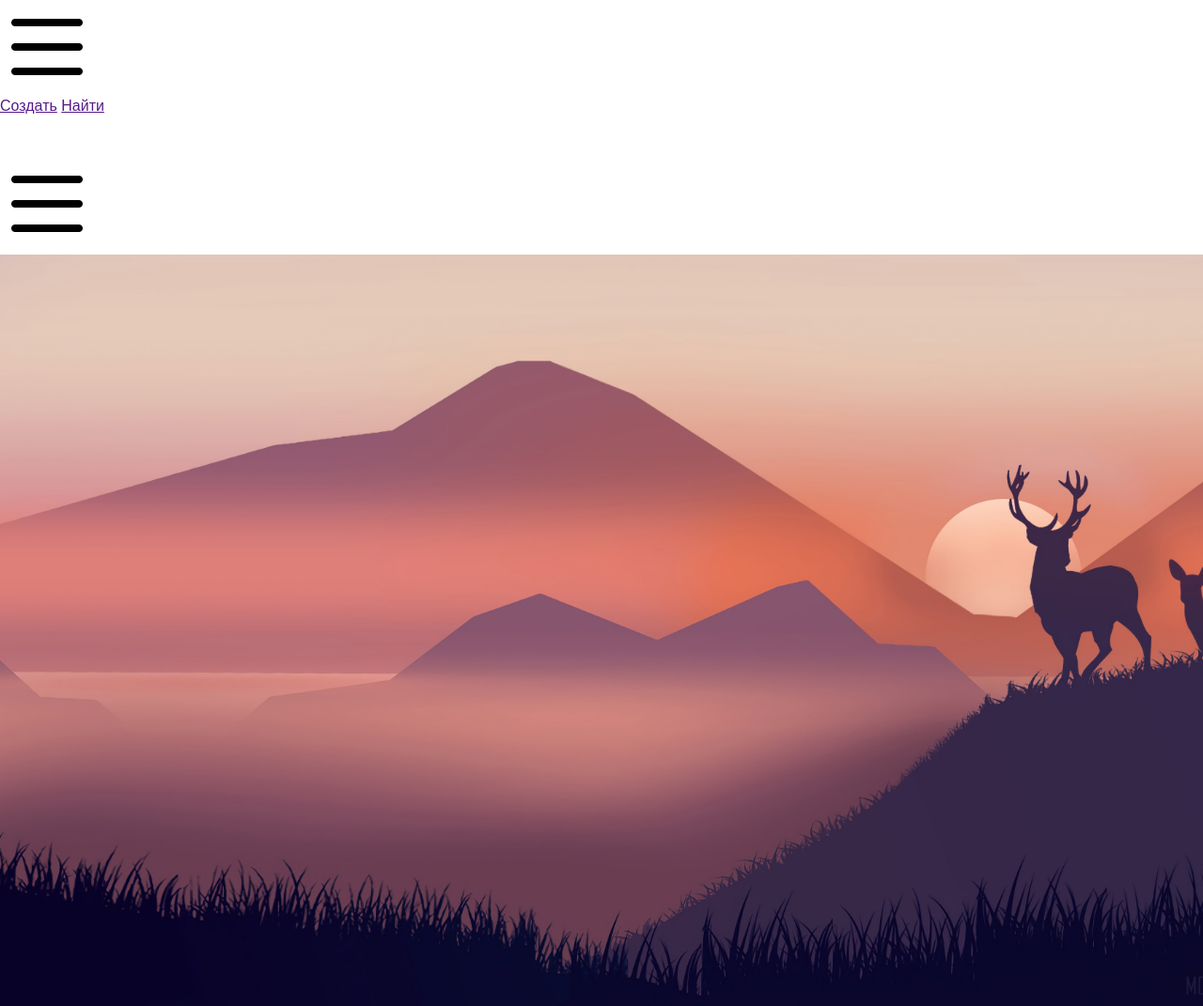
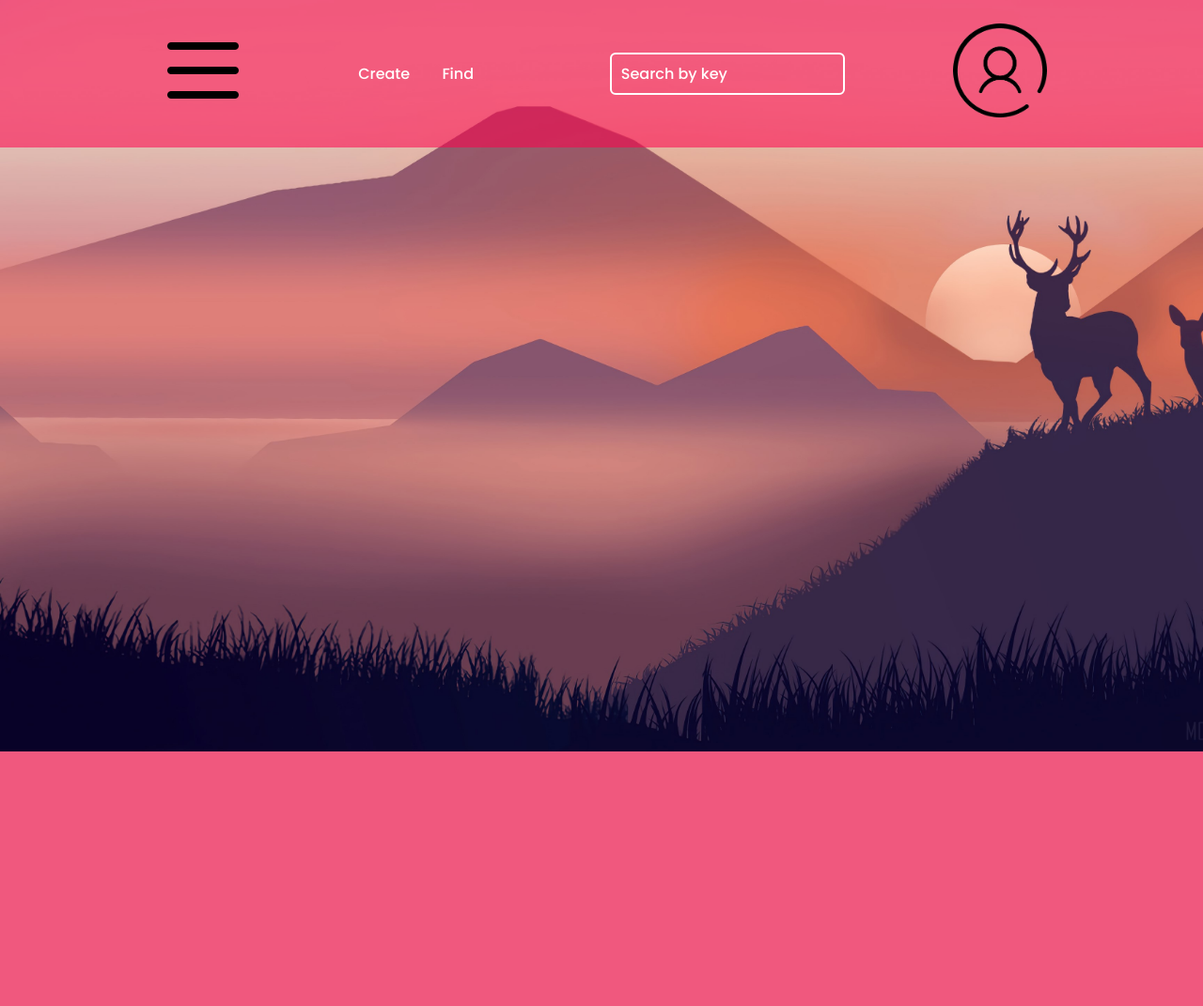
Before and after one commit to glebishead/ProjectWebsite, a Flask app: page / in a window 1280 px wide. Shown: the whole page at 94% size. After the commit the page ends 800 px from the top, so only its background shows below. Run offline with Flask 3, Linux system fonts and the light colour scheme.

Commit message:
Доделал шапку до приличного вида, осталось чуть-чуть доработать Добавил красивый шрифт

```diff
--- a/static/css/style.css
+++ b/static/css/style.css
@@ -1,54 +1,49 @@
+@import url('https://fonts.googleapis.com/css2?family=Poppins:wght@500&display=swap');
 *{
     margin: 0;
     padding: 0;
     box-sizing: border-box;
-    font-family: "poppins", sans-serif;
+    font-family: "Poppins", sans-serif;
 }
-
 body {
     height: 100vh;
     width: 100%;
 }
-
 .header {
     position: fixed;
     top: 0;
     left: 0;
     width: 100%;
     padding: 25px 13%;
+    background: rgba(255, 0, 77, 0.55);
     display: flex;
     justify-content: space-between;
     align-items: center;
-    z-index: 100;
 }
-
 .navbar a{
-    position: relative;
+    position: inherit;
     font-size: 16px;
     color: #fff;
     margin-right: 30px;
     text-decoration: none;
 }
-
 .navbar a::after{
     content: "";
     position: absolute;
     left: 0;
     width: 100%;
     height: 2px;
-    backround: #fff;
+    background: #fff;
     bottom: -5px;
     border-radius: 5px;
     transform: translateY(10px);
     opacity: 0;
     transition: .5s ease;
 }
-
 .navbar a:hover:after{
     transform: translateY(0px);
     opacity: 1;
 }
-
 .search-bar{
     width: 250px;
     height: 45px;
@@ -58,7 +53,6 @@ body {
     display: flex;
     align-items: center;
 }
-
 .search-bar input{
     width: 100%;
     background-color: transparent;
@@ -68,7 +62,6 @@ body {
     font-size: 16px;
     padding-left: 10px;
 }
-
 .search-bar button{
     width: 40px;
     height: 100%;
@@ -77,6 +70,12 @@ body {
     border: none;
     color: #fff;
     cursor: pointer;
+}
+.search-bar input::placeholder{
+    color: #fff
+}
+.search-bar button i{
+    font-size: 22px;
 }
 
 section {
--- a/templates/base.html
+++ b/templates/base.html
@@ -8,20 +8,20 @@
 </head>
 
 <body>
-    <header>
+    <header class="header">
         <div class="logo">
-            <a href=""><img src="../static/img/menu.png" width="100" height="100" alt=""/></a>
+            <a href="/"><img src="../static/img/menu.png" width="100" height="100" alt=""/></a>
         </div>
-        <nav>
-            <a href="">Создать</a>
-            <a href="">Найти</a>
+        <nav class="navbar">
+            <a href="create_test">Create</a>
+            <a href="/">Find</a>
         </nav>
-        <form action="" class="search-bar">
-            <input type="text">
-            <button><i class="bx bx-search"></i>></button>
+        <form action="/" class="search-bar">
+            <input type="text" placeholder="Search by key">
+            <button><i class="bx bx-search"></i></button>
         </form>
-        <div class="profile">
-            <a href=""><img src="../static/img/menu.png" width="100" height="100" alt=""/></a>
+        <div class="profile-icon">
+            <a href="/"><img src="../static/img/profile-icon.png" width="100" height="100" alt=""/></a>
         </div>
     </header>
 <audio loop autoplay id="audio">
```
Also changed, not shown: static/img/profile-icon.png (added).
